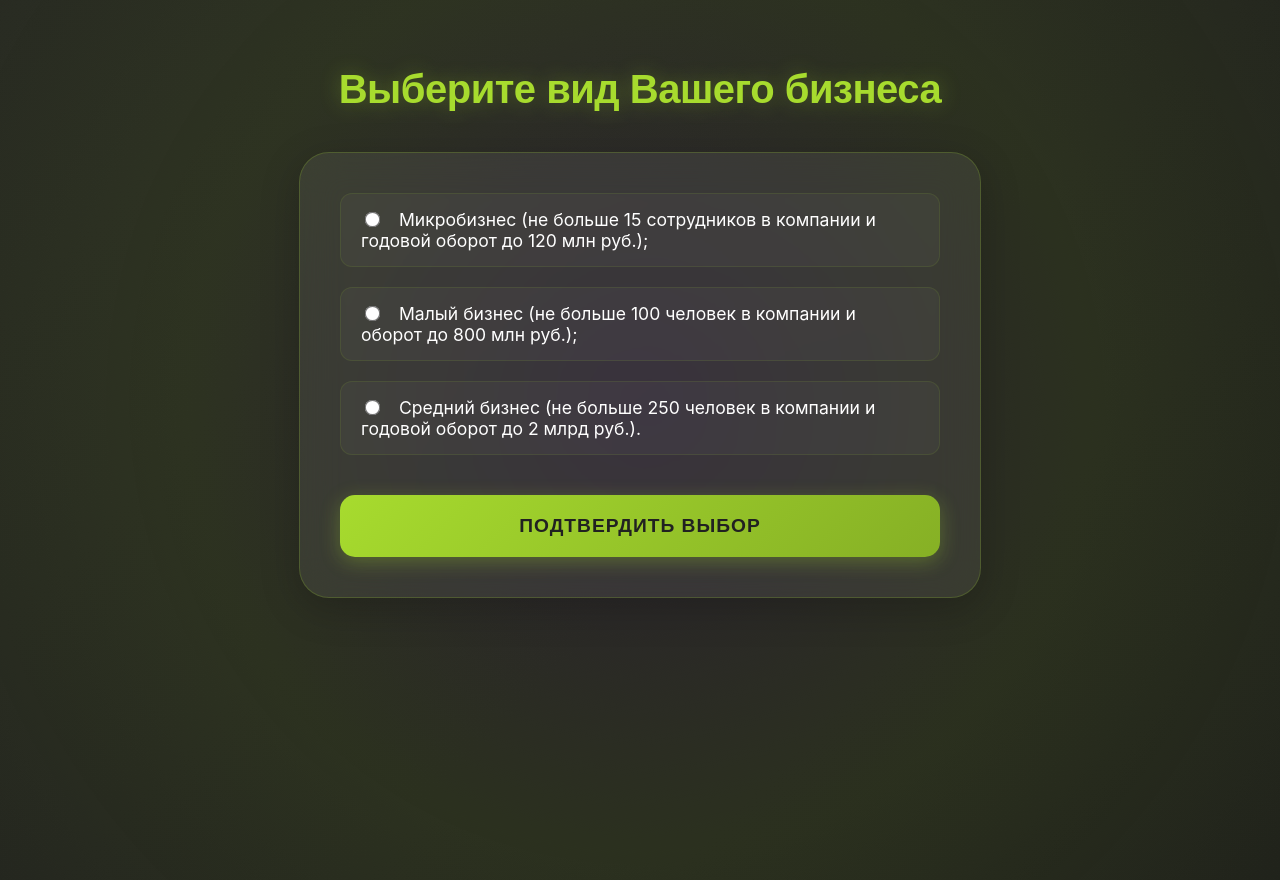
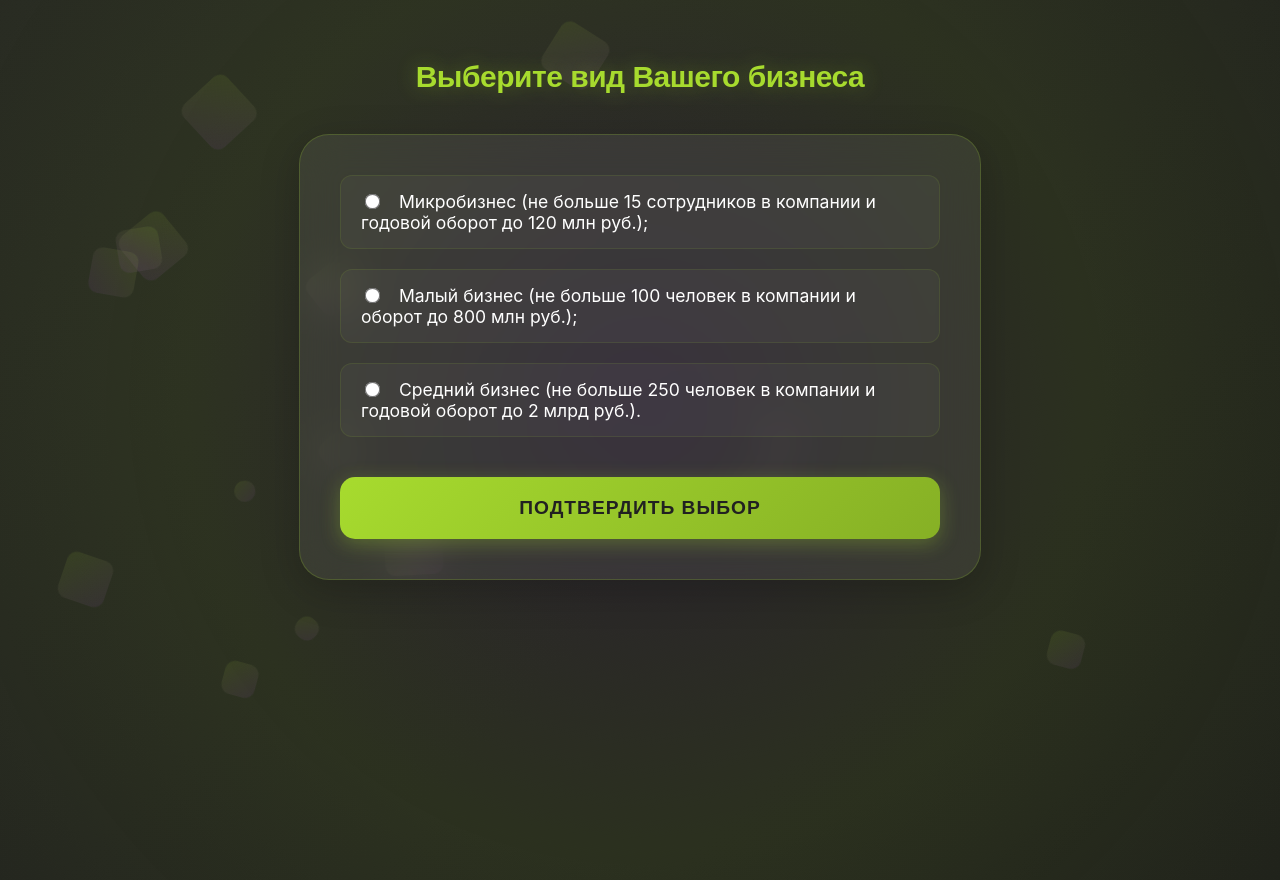
Before and after one commit to s0163614/genesis, a Flask app: page /radio_selection in a window 1280 px wide. Run offline with Flask 3, Linux system fonts and the light colour scheme.

Commit message:
Update select_option.html

```diff
--- a/templates/select_option.html
+++ b/templates/select_option.html
@@ -204,7 +204,7 @@ label:nth-child(9) { animation-delay: 0.9s; }
 
         .shrift2 {
             font-family: "Gt Eesti Pro Display Medium", sans-serif;
-
+            font-size: 30px;
 			#font-weight: bold;
         }
 </style>
@@ -223,7 +223,38 @@ label:nth-child(9) { animation-delay: 0.9s; }
 </html>
 
 <script>
+// Create floating squares
+function createSquares() {
+    const container = document.querySelector('.floating-squares');
+    const numberOfSquares = 15;
 
+    for (let i = 0; i < numberOfSquares; i++) {
+        const square = document.createElement('div');
+        square.className = 'square';
+
+        // Random size between 20 and 60
+        const size = Math.random() * 40 + 20;
+        square.style.width = `${size}px`;
+        square.style.height = `${size}px`;
+
+        // Random starting position
+        square.style.left = `${Math.random() * 100}vw`;
+        square.style.top = `${Math.random() * 100}vh`;
+
+        // Random movement distance
+        const moveX = (Math.random() - 0.5) * 200;
+        const moveY = (Math.random() - 0.5) * 200;
+        square.style.setProperty('--moveX', `${moveX}px`);
+        square.style.setProperty('--moveY', `${moveY}px`);
+
+        // Random animation duration
+        square.style.animationDuration = `${Math.random() * 20 + 10}s`;
+
+        container.appendChild(square);
+    }
+}
+
+createSquares();
 
 
 
```
